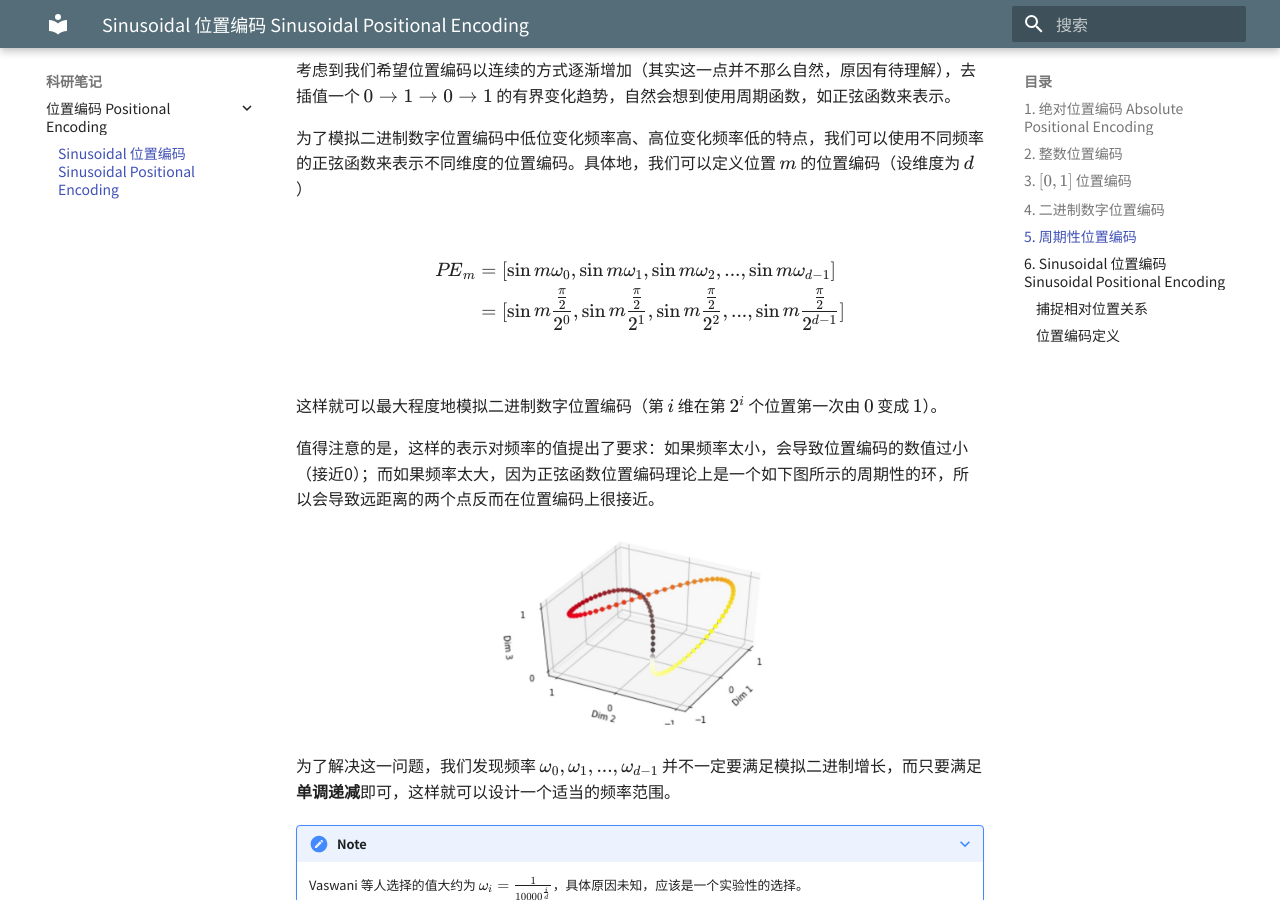
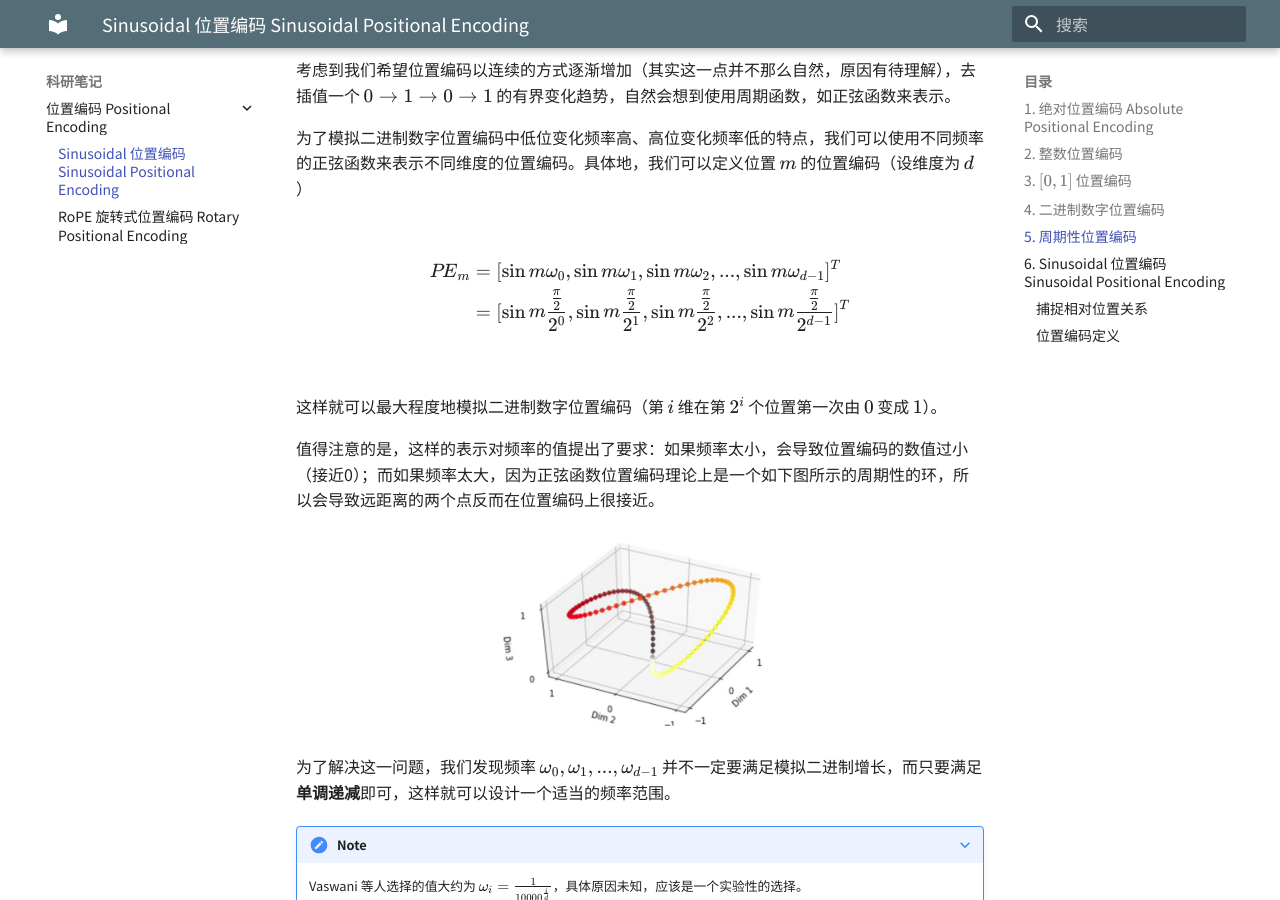
Before and after one commit to Shallowy/notebook, an MkDocs documentation site: the page built from docs/research_notes/positional_encoding/sinusoidal.md, in a window 1280 px wide and 900 px high, scrolled down 3768 px. Built offline with MkDocs 1.6.1 and Material for MkDocs 9.7.7, drawn with Linux system fonts in a browser that asks for light colours; comment, search, counter and statistics services are not loaded; some of the changed text lies outside the part shown.

Commit message:
RoPE added

```diff
--- a/docs/research_notes/positional_encoding/sinusoidal.md
+++ b/docs/research_notes/positional_encoding/sinusoidal.md
@@ -44,7 +44,7 @@
 
         另外，如果上述猜测成立，注意力分数公式中比重较大的项应该是第一项和第四项，即只剩下 $$ x^T W_Q^T W_K y + e_x^T W_Q^T W_K e_y $$
 
-        这似乎可以解释[为什么位置编码之间的点积也是重要的一项](./#_2)，我们将其用于捕捉位置之间的相对关系。
+        这似乎可以解释[为什么位置编码之间的点积也是重要的一项](#_2)，我们将其用于捕捉位置之间的相对关系。
 
     ???+ note "解释2（其实并不能很好解释问题，只是可以提供一种通用思路）"
         更一般地，我们可以探讨在什么情况下，聚合两个同维度向量时，可以用加法来代替拼接。
@@ -126,7 +126,7 @@
 
 为了模拟二进制数字位置编码中低位变化频率高、高位变化频率低的特点，我们可以使用不同频率的正弦函数来表示不同维度的位置编码。具体地，我们可以定义位置 $m$ 的位置编码（设维度为 $d$ ）
 
-$$ \begin{aligned} {PE}_m &= [\sin{m\omega_0}, \sin{m\omega_1}, \sin{m\omega_2}, ..., \sin{m\omega_{d-1}}] \\ &= [\sin{m\frac{\frac{\pi}{2}}{2^0}}, \sin{m\frac{\frac{\pi}{2}}{2^1}}, \sin{m\frac{\frac{\pi}{2}}{2^2}}, ..., \sin{m\frac{\frac{\pi}{2}}{2^{d - 1}}}] \end{aligned} $$
+$$ \begin{aligned} {PE}_m &= [\sin{m\omega_0}, \sin{m\omega_1}, \sin{m\omega_2}, ..., \sin{m\omega_{d-1}}]^T \\ &= [\sin{m\frac{\frac{\pi}{2}}{2^0}}, \sin{m\frac{\frac{\pi}{2}}{2^1}}, \sin{m\frac{\frac{\pi}{2}}{2^2}}, ..., \sin{m\frac{\frac{\pi}{2}}{2^{d - 1}}}]^T \end{aligned} $$
 
 这样就可以最大程度地模拟二进制数字位置编码（第 $i$ 维在第 $2^i$ 个位置第一次由 $0$ 变成 $1$）。
 
@@ -149,9 +149,7 @@
 
 回顾以上提到的各种绝对位置编码的缺点，我们发现还有一个问题没有解决：**捕捉位置之间的相对关系**。
 
-由上文的例子，我们倾向于希望位置1和位置2的关系，与位置3和位置4的关系是类似的甚至相同的。而如何定义“位置之间的关系”呢？普遍意义上，transformer使用了**线性变换**来生成查询、键和值，这就是一种广义上的“关系”。所以，如果我们也能够使用线性变换来“移动”位置编码，就非常理想了，即：
-
-$$ {PE}_{m+k} = T_k \cdot {PE}_m $$
+由上文的例子，我们倾向于希望位置1和位置2的关系，与位置3和位置4的关系是类似的甚至相同的。而如何定义“位置之间的关系”呢？普遍意义上，transformer使用了**线性变换**来生成查询、键和值，这就是一种广义上的“关系”。所以，如果我们也能够使用线性变换来“移动”位置编码，就非常理想了，即： $$ {PE}_{m+k} = T_k \cdot {PE}_m $$
 
 其中 $T_k$ 是一个与位置偏移 $k$ 相关的线性变换矩阵。
 
@@ -161,7 +159,7 @@
 
 来设计位置编码上的线性变换。因此，我们尝试将位置编码的每两个维度作为一组，使用相同频率的正余弦函数来表示：
 
-$$ \begin{aligned} {PE}_m = [ \sin{(m\omega_0)}, \cos{(m\omega_0)}, \sin{(m\omega_1)}, \cos{(m\omega_1)}, ..., \sin{(m\omega_{\frac{d}{2}-1})}, \cos{(m\omega_{\frac{d}{2}-1})} ] \end{aligned} $$
+$$ \begin{aligned} {PE}_m = [ \sin{(m\omega_0)}, \cos{(m\omega_0)}, \sin{(m\omega_1)}, \cos{(m\omega_1)}, ..., \sin{(m\omega_{\frac{d}{2}-1})}, \cos{(m\omega_{\frac{d}{2}-1})} ]^T \end{aligned} $$
 
 这样一来，我们就可以定义线性变换
 
--- a/mkdocs.yml
+++ b/mkdocs.yml
@@ -130,3 +130,4 @@
   - 科研笔记:
     - 位置编码 Positional Encoding:
       - research_notes/positional_encoding/sinusoidal.md
+      - research_notes/positional_encoding/rope.md
```
Also changed, not shown: docs/research_notes/positional_encoding/rope.md (added, +78 -0 lines).
